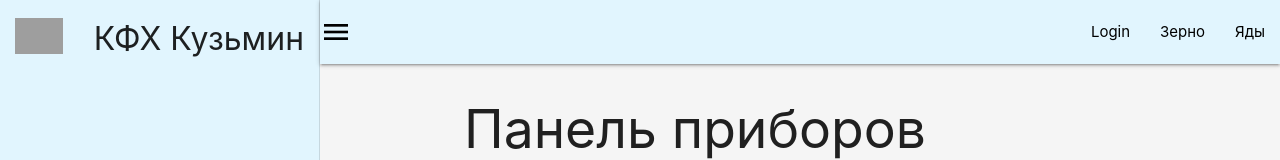
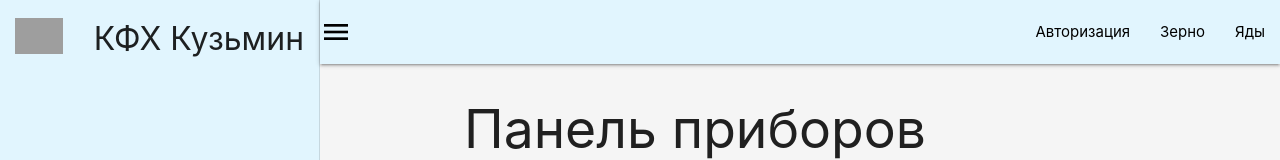
Before and after one commit to vladislavdev58/farm-helper, a React (Create React App) app in the folder client/: page / in a window 1280 px wide. Shown: the top 160 px of the page. Built offline with nearby package versions, Linux system fonts and the light colour scheme; grey boxes are pictures that could not be loaded.

Commit message:
rename login

```diff
--- a/client/src/containers/Header/Header.tsx
+++ b/client/src/containers/Header/Header.tsx
@@ -19,7 +19,7 @@ export const Header:FC<MyProps> = ({isShow, setIsShow}) => {
                     </ul>
                     <ul className='right hide-on-med-and-down'>
                         <li>
-                            <Link className='black-text' to='/login'>Login</Link>
+                            <Link className='black-text' to='/login'>Авторизация</Link>
                         </li>
                         <li>
                             <Link className='black-text' to='/add-corn'>Зерно</Link>
```
Also changed, not shown: 6 other files (tests, documents, lock files or other folders).
